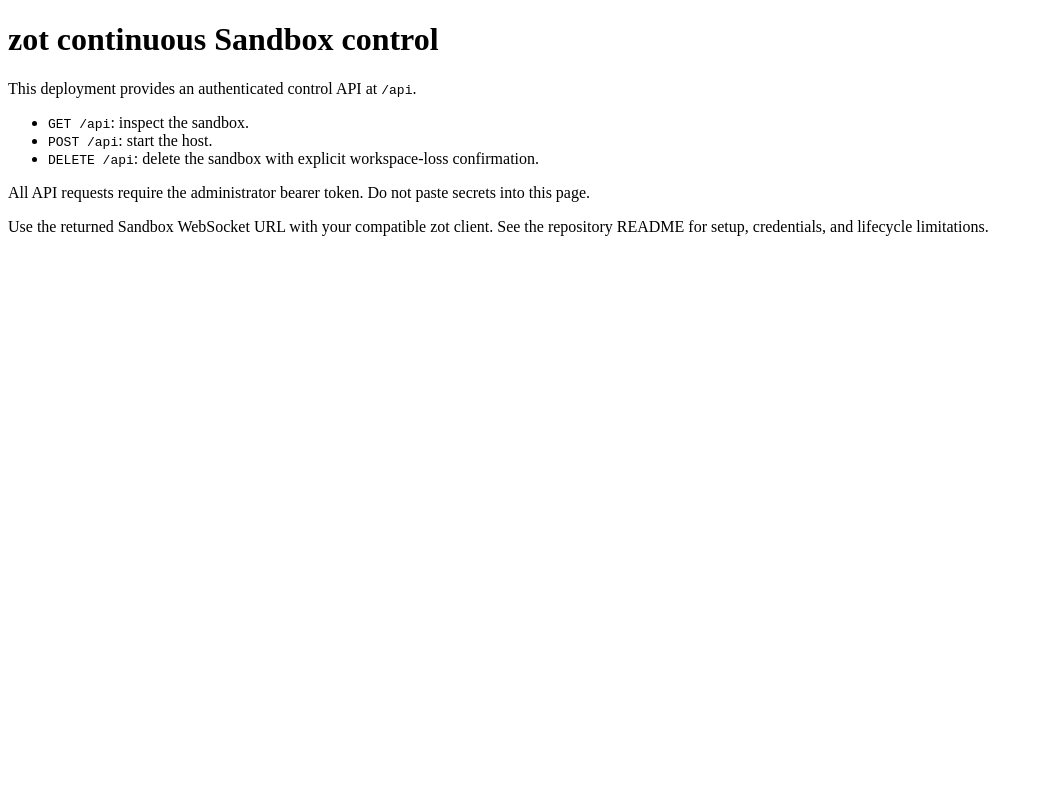
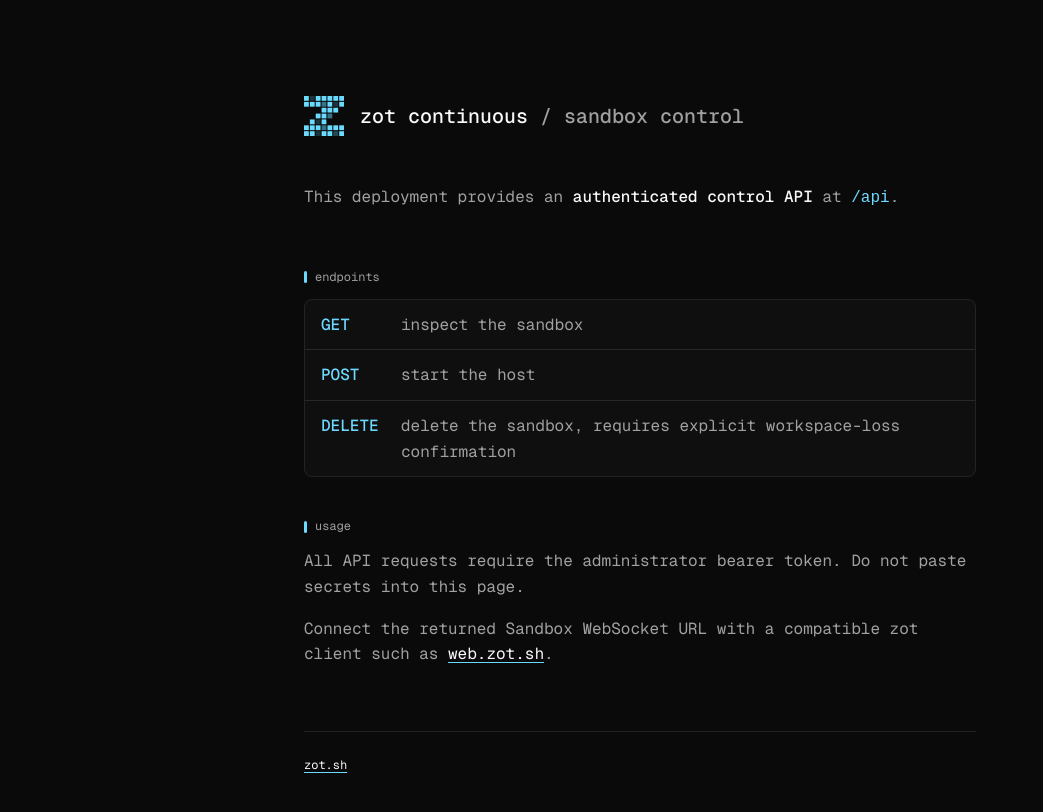
Before and after one commit to patriceckhart/zot-continuous-vercel, a website: page public/index.html in a window 1280 px wide. Shown: the whole page, without its empty margins (0-1043 px from the left). Drawn offline with nearby package versions, Linux system fonts and the light colour scheme.

Commit message:
Style landing page with zot.sh design

```diff
--- a/public/index.html
+++ b/public/index.html
@@ -4,19 +4,70 @@
     <meta charset="utf-8">
     <meta name="viewport" content="width=device-width, initial-scale=1">
     <meta name="robots" content="noindex, nofollow">
-    <title>zot continuous Sandbox control</title>
+    <meta name="color-scheme" content="dark">
+    <title>zot continuous</title>
+    <link rel="icon" href="favicon.ico">
+    <link rel="preconnect" href="https://fonts.googleapis.com">
+    <link rel="preconnect" href="https://fonts.gstatic.com" crossorigin>
+    <link rel="stylesheet" href="https://fonts.googleapis.com/css2?family=Geist+Mono:wght@400;500&display=swap">
+    <style>
+      :root {
+        --zot: oklch(0.8374 0.1129 222.74);
+        --background: oklch(0.145 0 0);
+        --foreground: oklch(0.985 0 0);
+        --card: oklch(0.205 0 0);
+        --muted: oklch(0.708 0 0);
+        --border: oklch(1 0 0 / 10%);
+      }
+      * { box-sizing: border-box; }
+      ::selection { background: var(--zot); color: var(--background); }
+      html, body { margin: 0; min-height: 100%; }
+      body {
+        background: var(--background);
+        color: var(--foreground);
+        font: 400 16px/1.6 "Geist Mono", ui-monospace, SFMono-Regular, Menlo, monospace;
+        -webkit-font-smoothing: antialiased;
+      }
+      main { max-width: 720px; margin: 0 auto; padding: 96px 24px 64px; }
+      header { display: flex; align-items: center; gap: 16px; margin-bottom: 48px; }
+      header img { width: 40px; height: 40px; }
+      h1 { margin: 0; font-size: 20px; font-weight: 500; }
+      h1 span { color: var(--muted); }
+      .label { display: inline-flex; align-items: center; gap: 8px; font-size: 12px; color: var(--muted); margin: 40px 0 12px; }
+      .label::before { content: ""; display: inline-block; width: 3px; height: 12px; border-radius: 9999px; background: var(--zot); }
+      p { margin: 0 0 16px; color: var(--muted); }
+      p strong { color: var(--foreground); font-weight: 500; }
+      code { color: var(--zot); }
+      ul { list-style: none; margin: 0; padding: 0; border: 1px solid var(--border); border-radius: 8px; overflow: hidden; }
+      li { display: flex; gap: 16px; padding: 12px 16px; background: oklch(1 0 0 / 2%); }
+      li + li { border-top: 1px solid var(--border); }
+      li .method { width: 64px; flex: none; color: var(--zot); font-weight: 500; }
+      li .desc { color: var(--muted); }
+      footer { margin-top: 64px; padding-top: 24px; border-top: 1px solid var(--border); font-size: 12px; color: var(--muted); }
+      a { color: var(--foreground); text-decoration: underline; text-decoration-color: var(--zot); text-underline-offset: 3px; }
+    </style>
   </head>
   <body>
     <main>
-      <h1>zot continuous Sandbox control</h1>
-      <p>This deployment provides an authenticated control API at <code>/api</code>.</p>
+      <header>
+        <img src="zot.svg" alt="zot">
+        <h1>zot continuous <span>/ sandbox control</span></h1>
+      </header>
+
+      <p>This deployment provides an <strong>authenticated control API</strong> at <code>/api</code>.</p>
+
+      <div class="label">endpoints</div>
       <ul>
-        <li><code>GET /api</code>: inspect the sandbox.</li>
-        <li><code>POST /api</code>: start the host.</li>
-        <li><code>DELETE /api</code>: delete the sandbox with explicit workspace-loss confirmation.</li>
+        <li><span class="method">GET</span><span class="desc">inspect the sandbox</span></li>
+        <li><span class="method">POST</span><span class="desc">start the host</span></li>
+        <li><span class="method">DELETE</span><span class="desc">delete the sandbox, requires explicit workspace-loss confirmation</span></li>
       </ul>
+
+      <div class="label">usage</div>
       <p>All API requests require the administrator bearer token. Do not paste secrets into this page.</p>
-      <p>Use the returned Sandbox WebSocket URL with your compatible zot client. See the repository README for setup, credentials, and lifecycle limitations.</p>
+      <p>Connect the returned Sandbox WebSocket URL with a compatible zot client such as <a href="https://web.zot.sh">web.zot.sh</a>.</p>
+
+      <footer><a href="https://zot.sh">zot.sh</a></footer>
     </main>
   </body>
 </html>
```
Also changed, not shown: public/favicon.ico (added), public/zot.svg (added).
